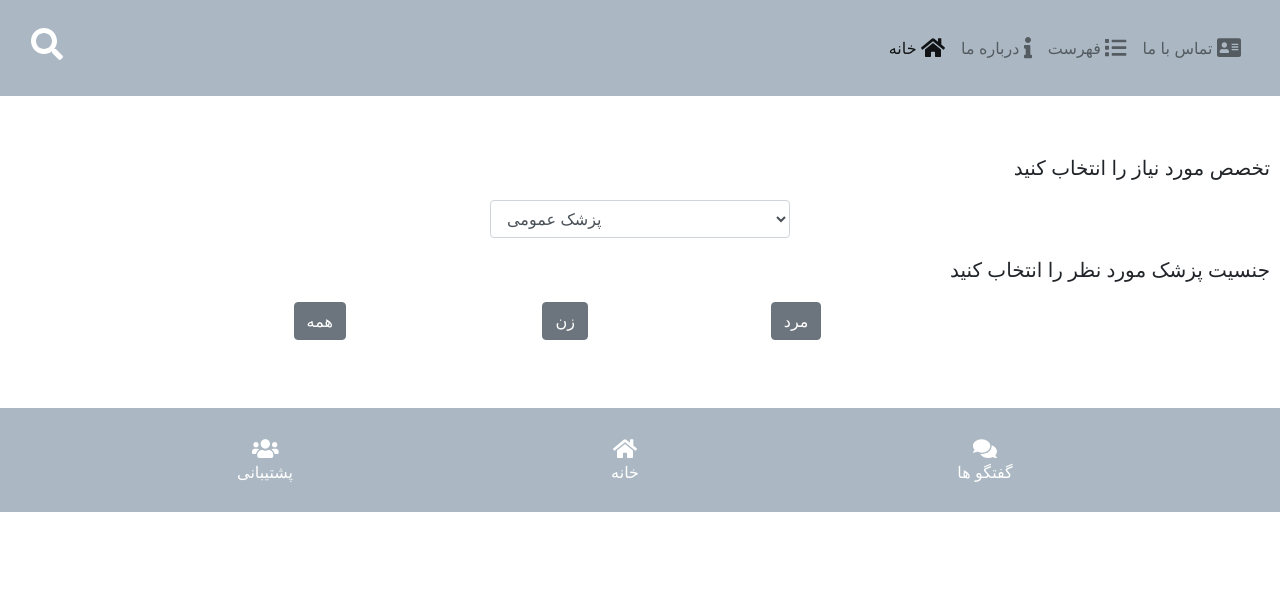
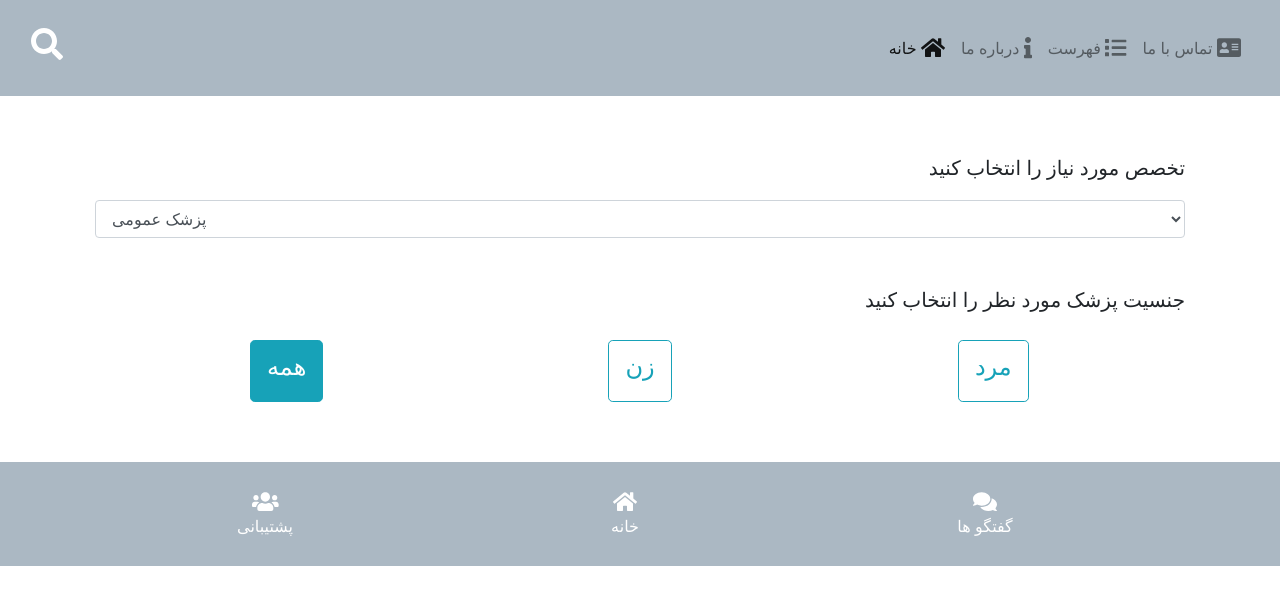
Before and after one commit to ArmanYarahmadi/MedicalTest1, a React (Create React App) app: page / in a window 1280 px wide. Shown: the top 604 px of the page. Built offline with nearby package versions, Linux system fonts and the light colour scheme.

Commit message:
form part2

```diff
--- a/src/App.css
+++ b/src/App.css
@@ -35,21 +35,13 @@
   text-align: right;
 }
 
-.itemSelect {
+.selector {
   margin-top: 20px;
-  margin-bottom: 20px;
-  margin-left: auto;
-  margin-right: auto;
-  width: 300px;
+  margin-bottom: 50px;
+  text-align: center;
 }
 
-.radioboxContainer {
-  align-items: center;
+.radiobox {
   margin-top: 20px;
   text-align: center;
 }
-
-.radiocheck {
-  text-align: center;
-  columns: 3;
-}
--- a/src/Components/FormComponent.js
+++ b/src/Components/FormComponent.js
@@ -1,61 +1,58 @@
-import React from "react";
-import { Form, FormGroup, Input, Label, Button, FormText } from "reactstrap";
+import React, { useState } from "react";
+import { Form, FormGroup, Input, Label, Button, ButtonGroup } from "reactstrap";
 
 const FormComponent = (props) => {
+  const [selected, setSelected] = useState(1);
+
   return (
-    <div className="formContainer">
+    <div className="container">
       <Form className="formComponent">
         <h5>تخصص مورد نیاز را انتخاب کنید</h5>
-        <div className="selectorContainer">
-          <FormGroup className="itemSelect">
-            <Input
-              type="select"
-              name="select"
-              id="exampleSelect"
-              className="selector"
-            >
-              <option className="option">پزشک عمومی</option>
-              <option className="option">پزشک خصوصی</option>
+        <div>
+          <FormGroup className="selector">
+            <Input type="select" name="select" id="exampleSelect">
+              <option>پزشک عمومی</option>
+              <option>پزشک خصوصی</option>
             </Input>
           </FormGroup>
         </div>
         <h5>جنسیت پزشک مورد نظر را انتخاب کنید</h5>
-        <div className="radioboxContainer">
-          <FormGroup check inline className="">
-            <div className="radiocheck">
-              <FormGroup check>
-                <Label check>
-                  <legend>
-                    <Button type="radio" name="radio1">
-                      همه
-                    </Button>
-                  </legend>
-                </Label>
-              </FormGroup>
+        <div className="">
+          <ButtonGroup checkbox className="radiobox col-12">
+            <div className="buttons col-4">
+              <Button
+                outline
+                color="info"
+                size="lg"
+                onClick={() => setSelected(1)}
+                active={selected === 1}
+              >
+                <legend>همه</legend>
+              </Button>
             </div>
-            <div className="radiocheck">
-              <FormGroup check>
-                <Label check>
-                  <legend>
-                    <Button type="radio" name="radio1">
-                      زن
-                    </Button>
-                  </legend>
-                </Label>
-              </FormGroup>
+            <div className="buttons col-4">
+              <Button
+                outline
+                color="info"
+                size="lg"
+                onClick={() => setSelected(2)}
+                active={selected === 2}
+              >
+                <legend>زن</legend>
+              </Button>
             </div>
-            <div className="radiocheck">
-              <FormGroup check disabled>
-                <Label check>
-                  <legend>
-                    <Button type="radio" name="radio1">
-                      مرد
-                    </Button>
-                  </legend>
-                </Label>
-              </FormGroup>
+            <div className="buttons col-4">
+              <Button
+                outline
+                color="info"
+                size="lg"
+                onClick={() => setSelected(3)}
+                active={selected === 3}
+              >
+                <legend>مرد</legend>
+              </Button>
             </div>
-          </FormGroup>
+          </ButtonGroup>
         </div>
       </Form>
     </div>
```
